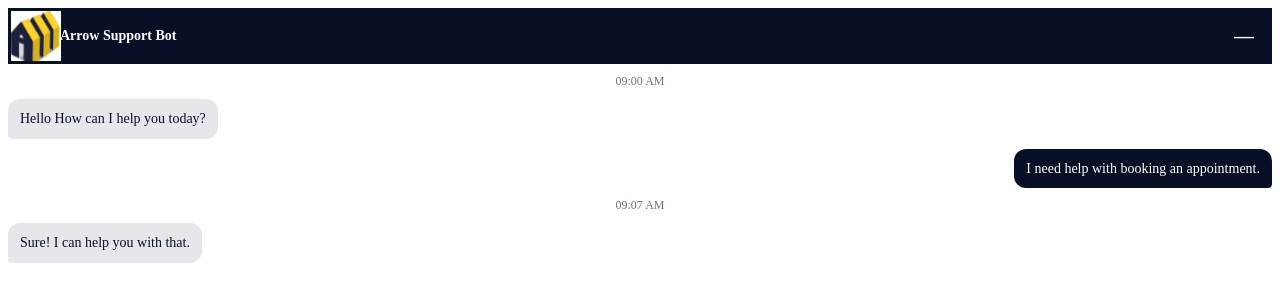
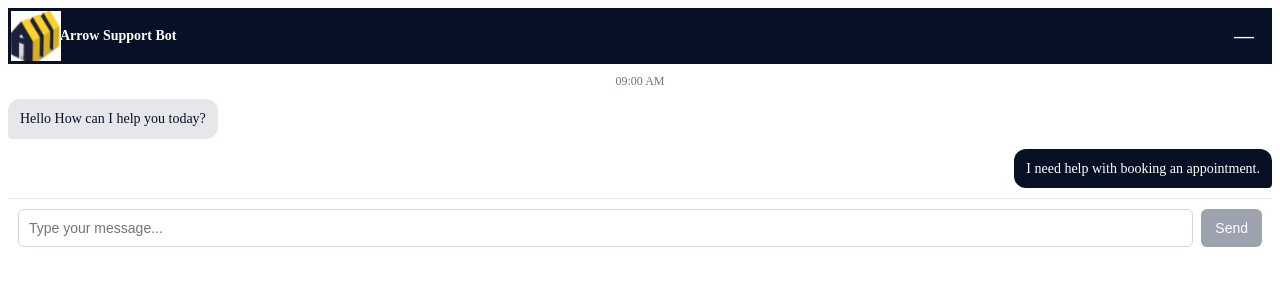
Before and after one commit to Arrow-Conveying-AI-Chatbot/Frontend-Arrow-Bot, a React (Vite) app in the folder arrow-chatbot-widget/: page / in a window 1280 px wide. Shown: the top 302 px of the page. Built offline with nearby package versions, Linux system fonts and the light colour scheme.

Commit message:
Massage input box

```diff
--- a/arrow-chatbot-widget/src/components/chatbot/ChatbotWidget.css
+++ b/arrow-chatbot-widget/src/components/chatbot/ChatbotWidget.css
@@ -102,3 +102,41 @@
   color: #6b7280;
   margin: 10px 0;
 }
+
+/* Input area layout */
+.chatbot-input {
+  display: flex;
+  gap: 8px;
+  padding: 10px;
+  border-top: 1px solid #e5e7eb;
+}
+
+/* Text input */
+.chatbot-text-input {
+  flex: 1;
+  padding: 10px;
+  font-size: 14px;
+  border: 1px solid #d1d5db;
+  border-radius: 6px;
+  outline: none;
+}
+
+.chatbot-text-input:focus {
+  border-color: #081025;
+}
+
+/* Send button */
+.chatbot-send-btn {
+  padding: 0 14px;
+  font-size: 14px;
+  border: none;
+  border-radius: 6px;
+  background-color: #081025;
+  color: white;
+  cursor: pointer;
+}
+
+.chatbot-send-btn:disabled {
+  background-color: #9ca3af;
+  cursor: not-allowed;
+}
--- a/arrow-chatbot-widget/src/components/chatbot/ChatbotWidget.tsx
+++ b/arrow-chatbot-widget/src/components/chatbot/ChatbotWidget.tsx
@@ -1,6 +1,23 @@
+import { useState } from "react";
 import "./ChatbotWidget.css";
-import Logo from "../../assets/arro.png"
+import Logo from "../../assets/arro.png";
+
 const ChatbotWidget = () => {
+  const [message, setMessage] = useState("");
+
+  const handleSendMessage = () => {
+    if (!message.trim()) return;
+
+    console.log("Message sent:", message);
+    setMessage("");
+  };
+
+  const handleKeyDown = (e: React.KeyboardEvent<HTMLInputElement>) => {
+    if (e.key === "Enter") {
+      handleSendMessage();
+    }
+  };
+
   return (
     <div className="chatbot-container">
       {/* Header */}
@@ -15,38 +32,42 @@ const ChatbotWidget = () => {
         <button className="chatbot-close-btn">—</button>
       </div>
 
-       {/* Messages Area */}
+      {/* Messages Area */}
       <div className="chatbot-messages">
-        {/* Timestamp */}
         <div className="chatbot-timestamp">09:00 AM</div>
 
-        {/* Bot message */}
         <div className="chatbot-message bot">
           <div className="chatbot-bubble">
             Hello How can I help you today?
           </div>
         </div>
 
-        {/* User message */}
         <div className="chatbot-message user">
           <div className="chatbot-bubble">
             I need help with booking an appointment.
           </div>
         </div>
-
-        {/* Timestamp */}
-        <div className="chatbot-timestamp">09:07 AM</div>
-
-        {/* Bot message */}
-        <div className="chatbot-message bot">
-          <div className="chatbot-bubble">
-            Sure! I can help you with that.
-          </div>
-        </div>
       </div>
 
       {/* Input Area */}
-      <div className="chatbot-input"></div>
+      <div className="chatbot-input">
+        <input
+          type="text"
+          className="chatbot-text-input"
+          placeholder="Type your message..."
+          value={message}
+          onChange={(e) => setMessage(e.target.value)}
+          onKeyDown={handleKeyDown}
+        />
+
+        <button
+          className="chatbot-send-btn"
+          onClick={handleSendMessage}
+          disabled={!message.trim()}
+        >
+          Send
+        </button>
+      </div>
     </div>
   );
 };
```
